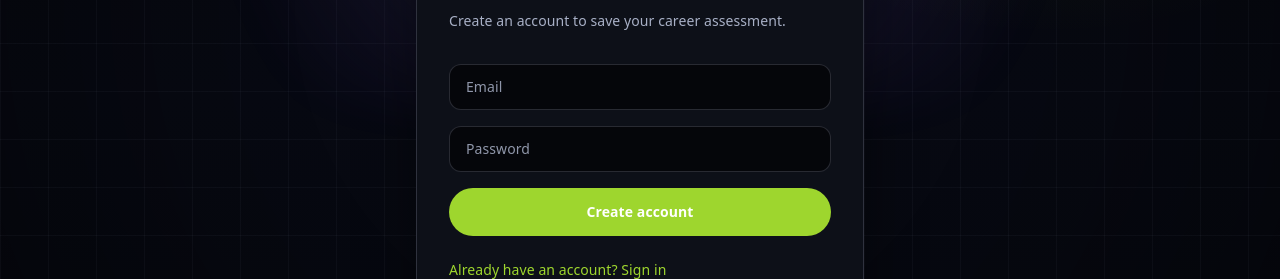
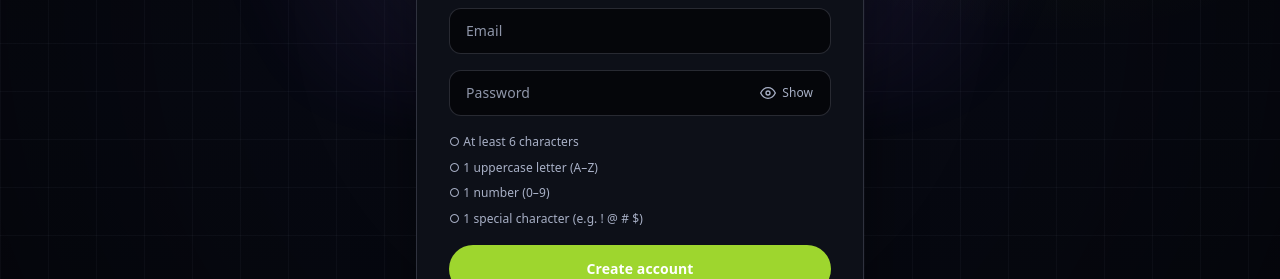
Before and after one commit to Shubhamdas-gtr/LITMUS, a Next.js app in the folder frontend/: page /auth in a window 1280 px wide. Shown: the part 395-674 px from the top of the page. Built offline with nearby package versions, Linux system fonts and the light colour scheme; no server answers.

Commit message:
bugs cleaned

```diff
--- a/frontend/src/app/api/auth/callback/route.ts
+++ b/frontend/src/app/api/auth/callback/route.ts
@@ -4,6 +4,23 @@ import { NextResponse, type NextRequest } from "next/server";
 export async function GET(request: NextRequest) {
   const { searchParams, origin } = new URL(request.url);
   const code = searchParams.get("code");
+
+  const supabaseUrl = process.env.NEXT_PUBLIC_SUPABASE_URL;
+  const supabaseAnonKey = process.env.NEXT_PUBLIC_SUPABASE_ANON_KEY;
+
+  // Same guard as the browser client: this route must use the publishable
+  // key, never sb_secret_*. Misconfiguration would break OAuth code exchange.
+  if (
+    !supabaseUrl ||
+    !supabaseAnonKey ||
+    supabaseAnonKey.startsWith("sb_secret_") ||
+    supabaseAnonKey.includes("service_role")
+  ) {
+    console.error(
+      "Supabase callback misconfigured: NEXT_PUBLIC_SUPABASE_ANON_KEY must be the publishable key (sb_publishable_...)."
+    );
+    return NextResponse.redirect(`${origin}/auth`);
+  }
 
   if (code) {
     const pendingCookies: {
@@ -13,8 +30,8 @@ export async function GET(request: NextRequest) {
     }[] = [];
 
     const supabase = createServerClient(
-      process.env.NEXT_PUBLIC_SUPABASE_URL!,
-      process.env.NEXT_PUBLIC_SUPABASE_ANON_KEY!,
+      supabaseUrl,
+      supabaseAnonKey,
       {
         cookies: {
           getAll() {
--- a/frontend/src/app/auth/page.tsx
+++ b/frontend/src/app/auth/page.tsx
@@ -4,13 +4,71 @@ import { FormEvent, useEffect, useState } from "react";
 import { useRouter } from "next/navigation";
 import { supabase } from "@/lib/supabase";
 
+const PASSWORD_MIN_LENGTH = 6;
+
+type PasswordRule = {
+  id: string;
+  label: string;
+  valid: boolean;
+};
+
+function getPasswordRules(password: string): PasswordRule[] {
+  return [
+    {
+      id: "length",
+      label: `At least ${PASSWORD_MIN_LENGTH} characters`,
+      valid: password.length >= PASSWORD_MIN_LENGTH,
+    },
+    {
+      id: "uppercase",
+      label: "1 uppercase letter (A–Z)",
+      valid: /[A-Z]/.test(password),
+    },
+    {
+      id: "numeric",
+      label: "1 number (0–9)",
+      valid: /\d/.test(password),
+    },
+    {
+      id: "special",
+      label: "1 special character (e.g. ! @ # $)",
+      valid: /[^A-Za-z0-9]/.test(password),
+    },
+  ];
+}
+
+function getMissingRules(password: string): string[] {
+  return getPasswordRules(password)
+    .filter((rule) => !rule.valid)
+    .map((rule) => rule.label);
+}
+
+function isSecretKeyError(message: string): boolean {
+  const normalized = message.toLowerCase();
+  return (
+    normalized.includes("secret") ||
+    normalized.includes("publishable") ||
+    normalized.includes("user-agent") ||
+    normalized.includes("forbidden use")
+  );
+}
+
+function isEmailNotConfirmedError(message: string): boolean {
+  return message.toLowerCase().includes("email not confirmed");
+}
+
 export default function AuthPage() {
   const router = useRouter();
   const [email, setEmail] = useState("");
   const [password, setPassword] = useState("");
+  const [showPassword, setShowPassword] = useState(false);
   const [isSignUp, setIsSignUp] = useState(true);
   const [message, setMessage] = useState("");
+  const [showResend, setShowResend] = useState(false);
+  const [resendLoading, setResendLoading] = useState(false);
   const [loading, setLoading] = useState(false);
+
+  const passwordRules = getPasswordRules(password);
 
   useEffect(() => {
     void (async () => {
@@ -30,6 +88,20 @@ export default function AuthPage() {
     event.preventDefault();
     setLoading(true);
     setMessage("");
+    setShowResend(false);
+
+    // Password protocol enforced on both sign-up and sign-in (per request):
+    // min 6 chars + 1 uppercase + 1 numeric + 1 special character.
+    const missing = getMissingRules(password);
+    if (missing.length > 0) {
+      setMessage(
+        isSignUp
+          ? `Password must include: ${missing.join(", ")}.`
+          : "Password does not meet current requirements. If this is an older account, reset your password to update it."
+      );
+      setLoading(false);
+      return;
+    }
 
     if (isSignUp) {
       const { error } = await supabase.auth.signUp({
@@ -38,7 +110,12 @@ export default function AuthPage() {
       });
 
       if (error) {
-        setMessage(error.message);
+        setMessage(
+          isSecretKeyError(error.message)
+            ? "App is misconfigured (secret API key used in browser). Please check the Vercel env vars: NEXT_PUBLIC_SUPABASE_ANON_KEY must be the publishable key."
+            : error.message
+        );
+        setShowResend(isEmailNotConfirmedError(error.message));
       } else {
         setMessage(
           "Account created. Check your email if confirmation is required."
@@ -51,7 +128,12 @@ export default function AuthPage() {
       });
 
       if (error) {
-        setMessage(error.message);
+        setMessage(
+          isSecretKeyError(error.message)
+            ? "App is misconfigured (secret API key used in browser). Please check the Vercel env vars: NEXT_PUBLIC_SUPABASE_ANON_KEY must be the publishable key."
+            : error.message
+        );
+        setShowResend(isEmailNotConfirmedError(error.message));
       } else {
         const {
           data: { session: freshSession },
@@ -72,6 +154,24 @@ export default function AuthPage() {
     }
 
     setLoading(false);
+  }
+
+  async function handleResendConfirmation() {
+    if (!email) {
+      setMessage("Enter your email above, then resend confirmation.");
+      return;
+    }
+    setResendLoading(true);
+    const { error } = await supabase.auth.resend({
+      type: "signup",
+      email,
+    });
+    setMessage(
+      error
+        ? error.message
+        : "Confirmation email resent. Check your inbox, then sign in."
+    );
+    setResendLoading(false);
   }
 
   return (
@@ -101,15 +201,77 @@ export default function AuthPage() {
             className="w-full rounded-xl border border-[var(--border)] bg-[var(--background)] px-4 py-3 text-sm outline-none focus:border-[var(--accent)]"
           />
 
+          <div className="relative">
             <input
-            type="password"
+              type={showPassword ? "text" : "password"}
               placeholder="Password"
               value={password}
               onChange={(event) => setPassword(event.target.value)}
               required
-            minLength={6}
-            className="w-full rounded-xl border border-[var(--border)] bg-[var(--background)] px-4 py-3 text-sm outline-none focus:border-[var(--accent)]"
+              minLength={PASSWORD_MIN_LENGTH}
+              autoComplete={isSignUp ? "new-password" : "current-password"}
+              className="w-full rounded-xl border border-[var(--border)] bg-[var(--background)] px-4 py-3 pr-24 text-sm outline-none focus:border-[var(--accent)]"
             />
+            <button
+              type="button"
+              onClick={() => setShowPassword(!showPassword)}
+              aria-label={showPassword ? "Hide password" : "Show password"}
+              aria-pressed={showPassword}
+              className="absolute top-1/2 right-2 flex -translate-y-1/2 items-center gap-1.5 rounded-lg px-2.5 py-1.5 text-xs font-medium text-[var(--muted)] transition hover:text-[var(--foreground)] focus-visible:outline-none focus-visible:ring-2 focus-visible:ring-[var(--accent)]"
+            >
+              {showPassword ? (
+                <svg
+                  className="h-4 w-4"
+                  viewBox="0 0 24 24"
+                  fill="none"
+                  stroke="currentColor"
+                  strokeWidth="2"
+                  strokeLinecap="round"
+                  strokeLinejoin="round"
+                  aria-hidden="true"
+                >
+                  <path d="M17.94 17.94A10.07 10.07 0 0 1 12 20c-7 0-11-8-11-8a18.45 18.45 0 0 1 5.06-5.94" />
+                  <path d="M9.9 4.24A9.12 9.12 0 0 1 12 4c7 0 11 8 11 8a18.5 18.5 0 0 1-2.16 3.19" />
+                  <path d="M14.12 14.12a3 3 0 1 1-4.24-4.24" />
+                  <line x1="2" y1="2" x2="22" y2="22" />
+                </svg>
+              ) : (
+                <svg
+                  className="h-4 w-4"
+                  viewBox="0 0 24 24"
+                  fill="none"
+                  stroke="currentColor"
+                  strokeWidth="2"
+                  strokeLinecap="round"
+                  strokeLinejoin="round"
+                  aria-hidden="true"
+                >
+                  <path d="M1 12s4-8 11-8 11 8 11 8-4 8-11 8-11-8-11-8z" />
+                  <circle cx="12" cy="12" r="3" />
+                </svg>
+              )}
+              {showPassword ? "Hide" : "Show"}
+            </button>
+          </div>
+
+          <ul
+            aria-label="Password requirements"
+            className="grid grid-cols-1 gap-1.5 text-xs leading-5"
+          >
+            {passwordRules.map((rule) => (
+              <li
+                key={rule.id}
+                className={
+                  rule.valid
+                    ? "text-[var(--accent)]"
+                    : "text-[var(--muted)]"
+                }
+              >
+                {rule.valid ? "✓ " : "○ "}
+                {rule.label}
+              </li>
+            ))}
+          </ul>
 
           <button
             type="submit"
@@ -125,9 +287,21 @@ export default function AuthPage() {
         </form>
 
         {message && (
+          <div>
             <p className="mt-4 text-sm leading-6 text-[var(--muted)]">
               {message}
             </p>
+            {showResend && (
+              <button
+                type="button"
+                onClick={handleResendConfirmation}
+                disabled={resendLoading}
+                className="mt-2 text-sm font-medium text-[var(--accent)] disabled:opacity-60"
+              >
+                {resendLoading ? "Resending..." : "Resend confirmation email"}
+              </button>
+            )}
+          </div>
         )}
 
         <button
@@ -135,6 +309,7 @@ export default function AuthPage() {
           onClick={() => {
             setIsSignUp(!isSignUp);
             setMessage("");
+            setShowResend(false);
           }}
           className="mt-6 text-sm font-medium text-[var(--accent)]"
         >
--- a/frontend/src/lib/supabase.ts
+++ b/frontend/src/lib/supabase.ts
@@ -8,6 +8,20 @@ if (!supabaseUrl || !supabaseAnonKey) {
   throw new Error("Missing Supabase environment variables");
 }
 
+// Never allow a secret/service-role key in the browser bundle. Supabase
+// rejects sb_secret_* keys from browsers (User-Agent check) with 401
+// "forbidden use of secret api key". Fail fast with an actionable message
+// instead of a cryptic auth failure on sign-in.
+if (
+  supabaseAnonKey.startsWith("sb_secret_") ||
+  supabaseAnonKey.includes("service_role")
+) {
+  throw new Error(
+    "NEXT_PUBLIC_SUPABASE_ANON_KEY must be the publishable key (sb_publishable_...), not a secret key. " +
+      "Check the Vercel env vars for litmus-chi-ecru — the secret key belongs only on the Render backend as SUPABASE_SECRET_KEY."
+  );
+}
+
 export const supabase = createBrowserClient<Database>(
   supabaseUrl,
   supabaseAnonKey,
```
Lines whose indentation alone changed are shown as unchanged.
